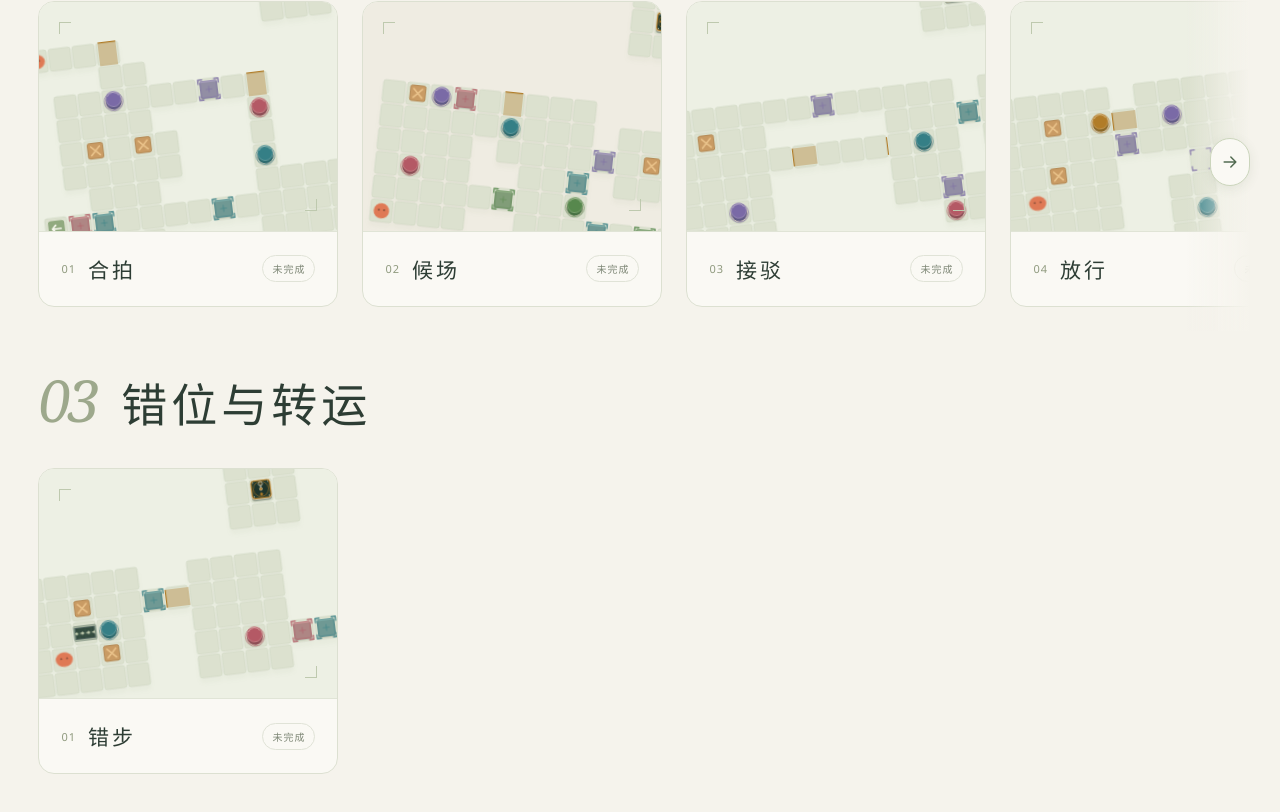
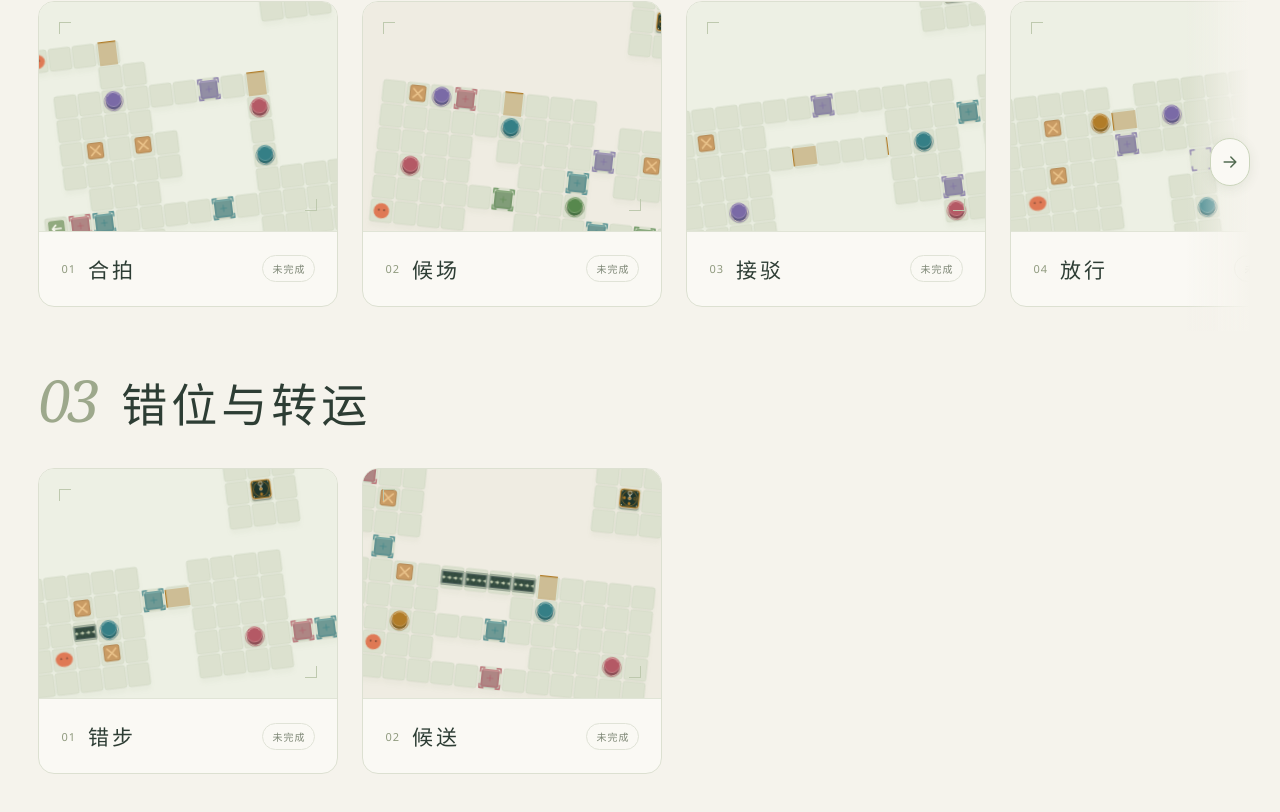
Before and after one commit to aniki-16x16/modoban, a React (Vite) app: page / in a window 1280 px wide. Shown: the part 712-1524 px from the top of the page. Built offline with nearby package versions, Linux system fonts and the light colour scheme.

Commit message:
feat: 第三章02

```diff
--- a/src/circuits.ts
+++ b/src/circuits.ts
@@ -18,6 +18,7 @@ export function circuitPalette(level: LevelDefinition) {
   for (const axis of level.axes) connect(`axis:${axis.id}`)
   for (const mechanism of level.mechanisms) {
     if (mechanism.kind === 'slot') connect(`slot:${mechanism.id}`, `axis:${mechanism.axisId}`)
+    else if (mechanism.kind === 'conveyor') connect(`conveyor:${mechanism.id}`, `belt:${mechanism.beltId}`)
     else connect(`${mechanism.kind}:${mechanism.id}`)
   }
   const palette = new Map<string, string>()
--- a/src/levels/chapter-three.ts
+++ b/src/levels/chapter-three.ts
@@ -26,4 +26,30 @@ export const chapterThree: readonly ChapterLevel[] = [
       ],
     }),
   },
+  {
+    number: '02',
+    title: '候送',
+    exitDirection: 'up',
+    definition: pressureRoom('chapter-3-02', [
+      '#E#########...##',
+      '#c..#######...##',
+      '#.$.#######...##',
+      '#...############',
+      '##b#############',
+      '#..$..........##',
+      '#....###.B....##',
+      '#..A..........##',
+      '#.@..####...C.##',
+      '#.............##',
+      '################',
+    ], {
+      axes: [{ id: 'beat', position: { x: 12, y: 1 }, initialPhase: 0, signals: [false, false, true, true] }],
+      mechanisms: [5, 6, 7, 8].map(x => ({ id: `freight-${x}`, kind: 'conveyor', beltId: 'freight', position: { x, y: 5 }, direction: 'right' })),
+      doors: [
+        { id: 'loading', position: { x: 9, y: 5 }, direction: 'down', initialExtended: true, inputs: [{ kind: 'pressure', id: 'A' }, { kind: 'axis', id: 'beat' }] },
+        { id: 'return-B', position: { x: 7, y: 7 }, direction: 'z-down', initialExtended: true, inputs: [{ kind: 'pressure', id: 'B' }] },
+        { id: 'return-C', position: { x: 7, y: 9 }, direction: 'z-down', initialExtended: true, inputs: [{ kind: 'pressure', id: 'C' }] },
+      ],
+    }),
+  },
 ]
```
Also changed, not shown: tests/fixtures/level-solutions.ts (+1 -0 lines), 2 other files (tests, documents, lock files or other folders).
